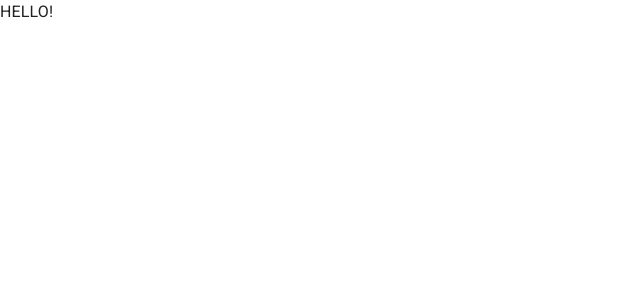
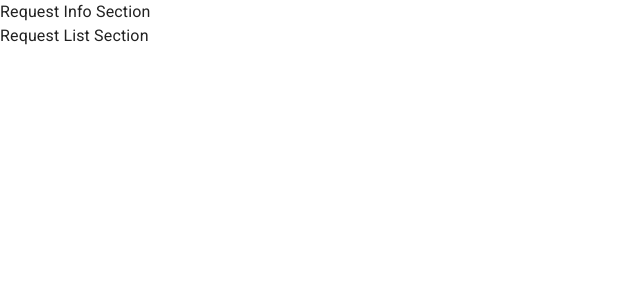
Before and after one commit to jambottle/wanted-colosseum-admin, a React (Create React App) app: page / in a window 1280 px wide. Shown: the top 300 px of the page, without its empty margins (0-640 px from the left). Built offline with nearby package versions, Linux system fonts and the light colour scheme.

Commit message:
Feat: DeliveryManagement 페이지 파일 생성 및 초기 세팅 - 출고 신청 정보(RequestInfo)와 출고 요청서 매핑 리스트(RequestList)를 표현하기 위한 페이지 준비

```diff
--- a/src/App.js
+++ b/src/App.js
@@ -1,5 +1,7 @@
+import DeliveryManagement from 'pages/DeliveryManagement';
+
 function App() {
-  return <div>HELLO!</div>;
+  return <DeliveryManagement />;
 }
 
 export default App;
--- /dev/null
+++ b/src/pages/DeliveryManagement.js
@@ -0,0 +1,13 @@
+import DeliveryRequestInfo from 'components/DeliveryManagement/RequestInfo';
+import DeliveryRequestList from 'components/DeliveryManagement/RequestList';
+
+function DeliveryManagement() {
+  return (
+    <main>
+      <DeliveryRequestInfo />
+      <DeliveryRequestList />
+    </main>
+  );
+}
+
+export default DeliveryManagement;
```
